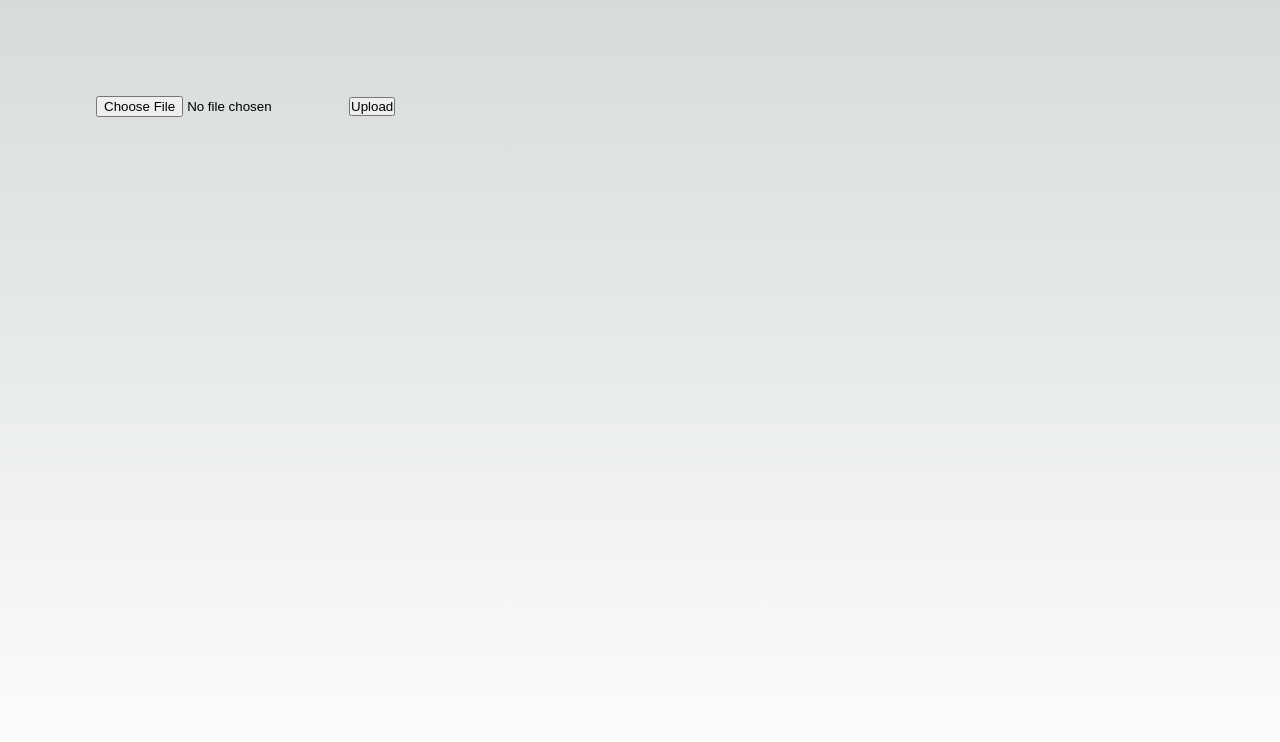
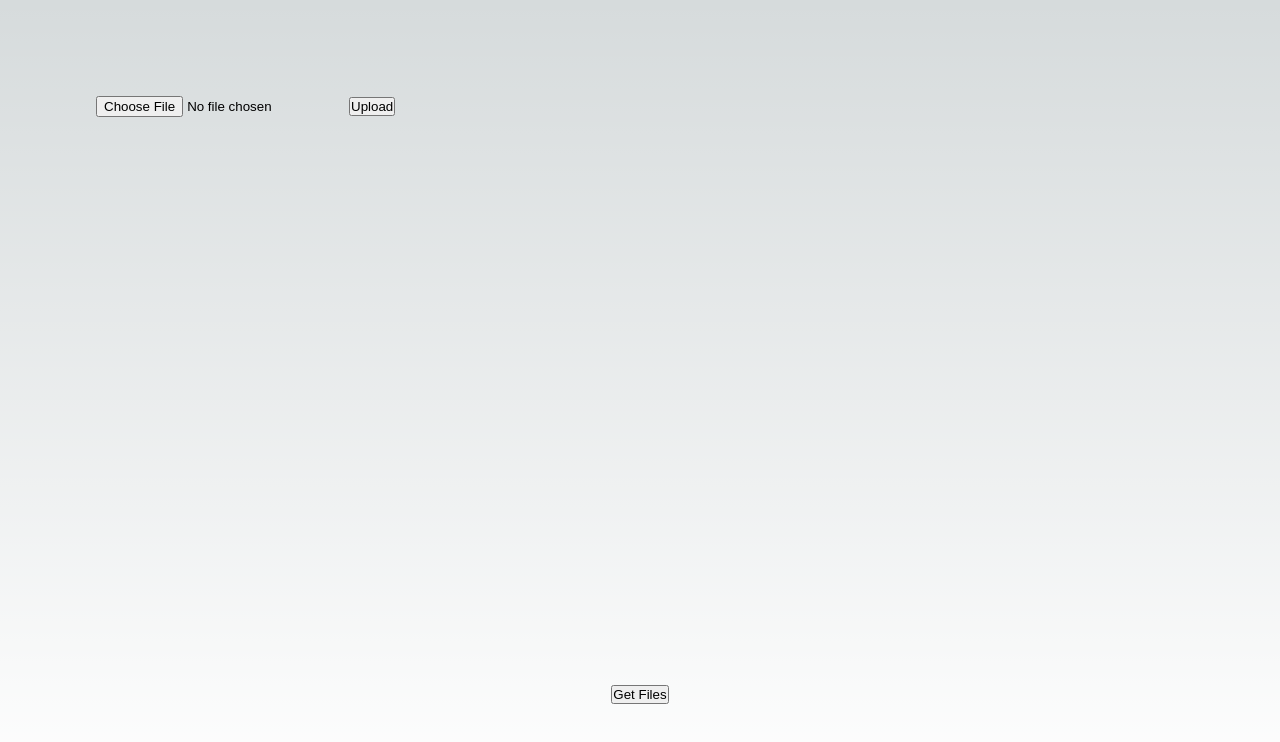
Before and after one commit to WarlockJa/nextjs-api-fs, a Next.js app: page / in a window 1280 px wide. Shown: the top 742 px of the page. Built offline with nearby package versions, Linux system fonts and the light colour scheme.

Commit message:
testing multiple get requests

```diff
--- a/src/app/api/upload/route.ts
+++ b/src/app/api/upload/route.ts
@@ -18,7 +18,7 @@ export async function POST(req: NextRequest) {
   const buffer = Buffer.from(bytes);
 
   // writing file
-  const path = `/tmp/${file.name}`;
+  const path = `/storage/${file.name}`;
 
   try {
     await writeFile(path, buffer);
@@ -29,7 +29,7 @@ export async function POST(req: NextRequest) {
 }
 
 export async function GET() {
-  const directoryPath = path.join("/", "tmp");
+  const directoryPath = path.join("/", "storage");
   try {
     const files = await readdir(directoryPath);
     return NextResponse.json(files);
--- a/src/app/components/GetDirFiles.tsx
+++ b/src/app/components/GetDirFiles.tsx
@@ -2,11 +2,35 @@
 import { useState } from "react";
 
 export default function GetDirFiles() {
-  const [files, setFiles] = useState();
-  const handleGetFiles = () => {};
+  const [files, setFiles] = useState([]);
+  const [fetching, setFetching] = useState(false);
+
+  const handleGetFiles = async () => {
+    setFetching(true);
+    try {
+      const res = await fetch("/api/upload", {
+        method: "GET",
+      });
+      // handle the error
+      if (!res.ok) throw new Error(await res.text());
+
+      const filesArray = await res.json();
+      setFiles(filesArray);
+      setFetching(false);
+    } catch (e: any) {
+      // Handle errors here
+      console.error(e);
+      setFetching(false);
+    }
+  };
   return (
     <div>
-      <button onClick={() => handleGetFiles()}>Get Files</button>
+      {!fetching && <button onClick={() => handleGetFiles()}>Get Files</button>}
+      <ul>
+        {files.map((file) => (
+          <li key={file}>{file}</li>
+        ))}
+      </ul>
     </div>
   );
 }
--- a/src/app/page.tsx
+++ b/src/app/page.tsx
@@ -1,3 +1,4 @@
+import GetDirFiles from "./components/GetDirFiles";
 import { UploadForm } from "./components/UploadForm";
 import styles from "./page.module.css";
 
@@ -7,6 +8,7 @@ export default function Home() {
       <div className={styles.description}>
         <UploadForm />
       </div>
+      <GetDirFiles />
     </main>
   );
 }
```
